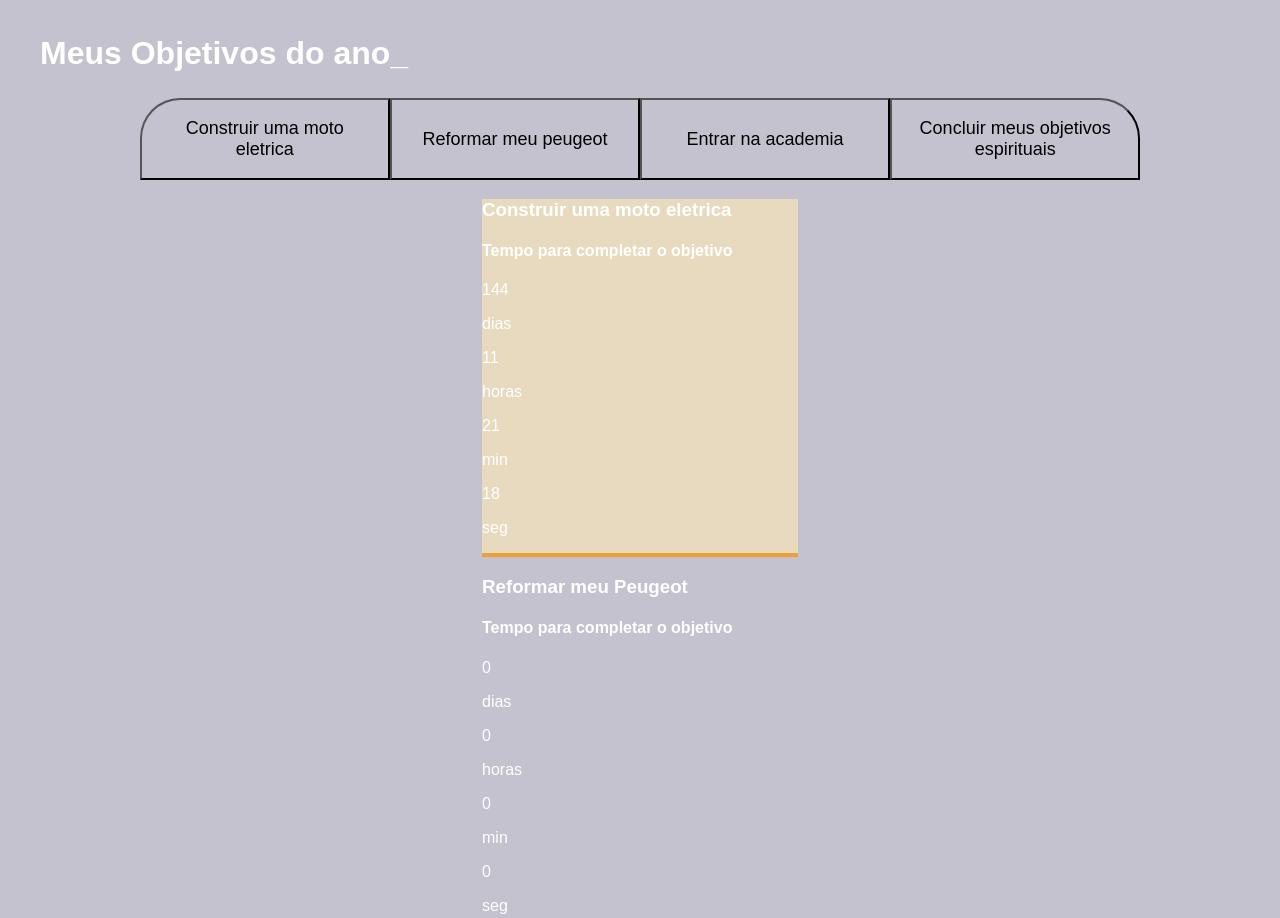
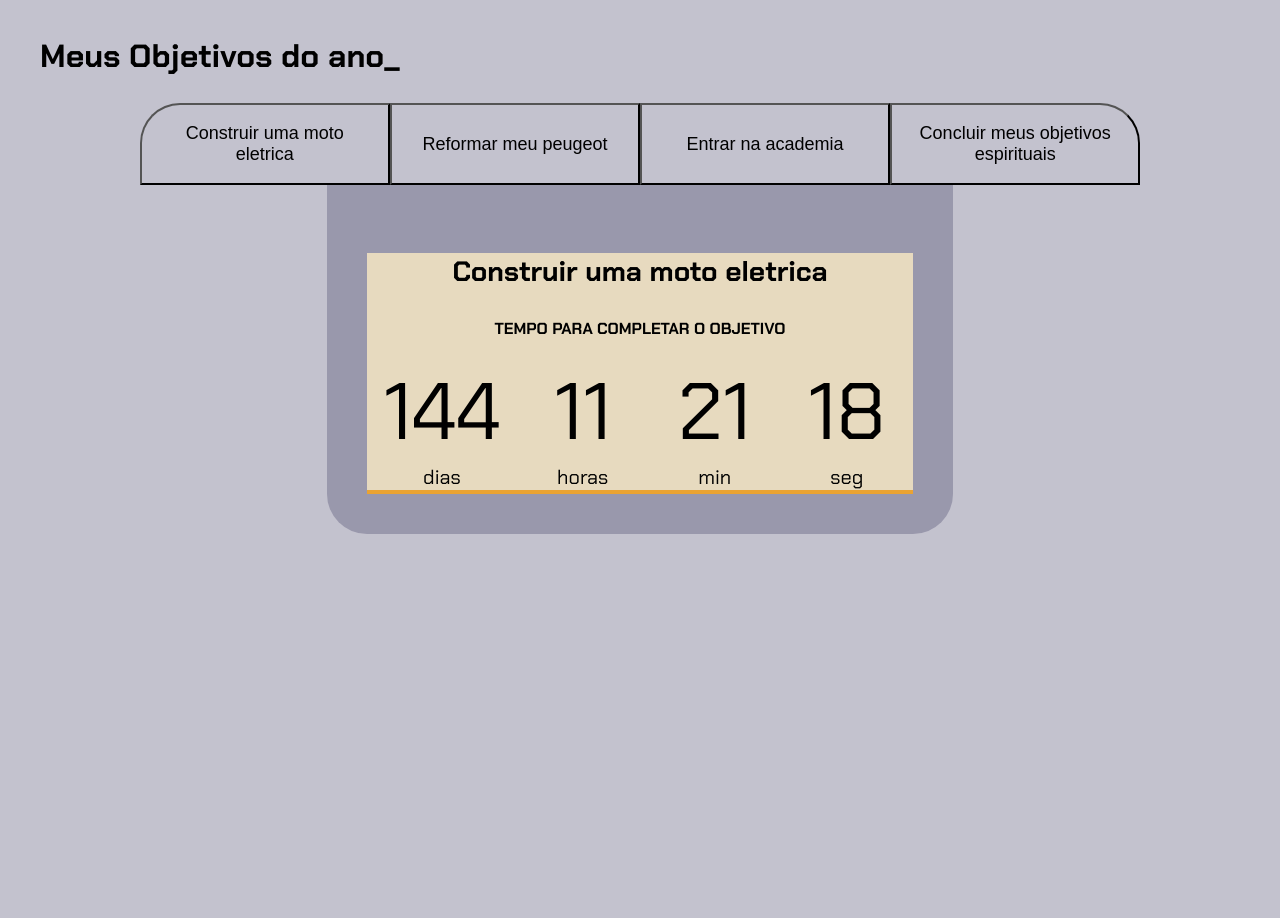
Before and after one commit to FelipeJuliato/3D-2024, a plain HTML site: page index.html in a window 1280 px wide. Shown: the top 918 px of the page. After the commit the page ends 800 px from the top, so only its background shows below. Drawn offline with Linux system fonts and the light colour scheme.

Commit message:
Update style.css

```diff
--- a/style.css
+++ b/style.css
@@ -1,5 +1,7 @@
+@import url('https://fonts.googleapis.com/css2?family=Chakra+Petch:wght@400;700&display=swap');
+
 :root {
-    --cor-de-fundo: #ffffff;
+--cor-de-fundo: #000000;
     --amarelo: #EAA332;
     --preto: #000000;
     --botao-ativo: #E7DABF;
@@ -76,3 +78,63 @@ body {
         background-color: var(--botao-ativo);
         border-bottom: 4px solid var(--amarelo);
     }
+.abas-textos{
+    background-color: var(--texto-fundo);
+    padding: 40px;
+    border-radius: 0 0 40px 40px;
+}
+.aba-conteudo.ativo{
+    display:block;
+}
+
+.aba-conteudo{
+    display: none;
+}
+
+.aba-conteudo-titulo-principal{
+    font-size: 28px;
+    text-align: center;
+}
+.aba-conteudo-titulo-secundario{
+    text-align: center;
+    color: var(--verde);
+    text-transform: uppercase;
+}
+
+.contador{
+    display:flex;
+    justify-content: center;
+    flex-wrap: wrap;
+}
+.contador-digito{
+    padding: 0 16px;
+    text-align: center;
+    min-width: 100px;
+}
+
+.contador-digito-numero{
+    font-size: 80px;
+    margin: 0;
+
+}
+
+.contador-digito-texto{
+    color: var(--verde);
+    font-size: 20px;
+    margin: 0;
+
+}
+
+@media screen and (min-width: 768px) {
+    .botoes {
+        display: flex;
+    }
+
+    .botao:first-child {
+        border-radius: 40px 0 0 0;
+    }
+
+    .botao:last-child {
+        border-radius: 0 40px 0 0;
+    }
+}
```
